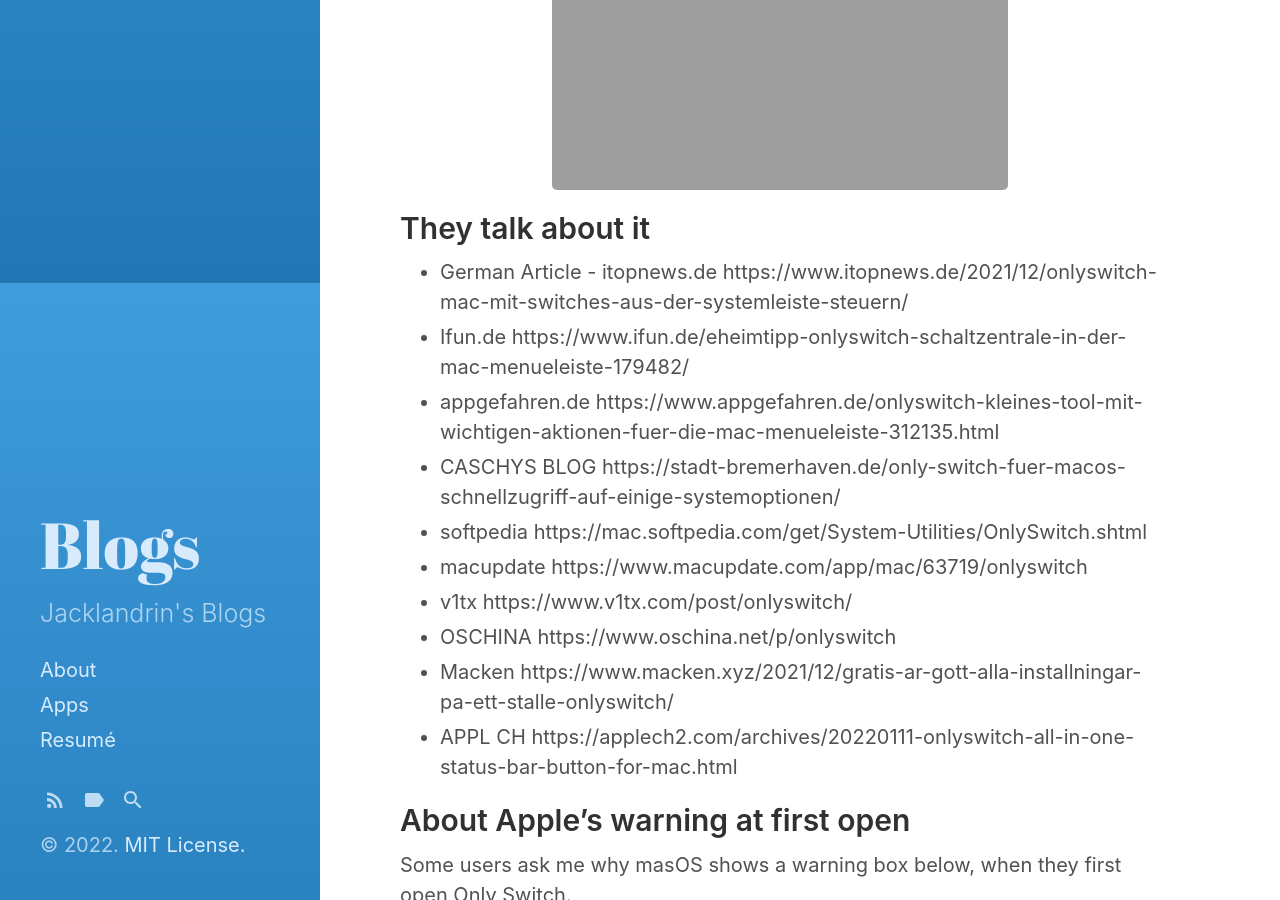
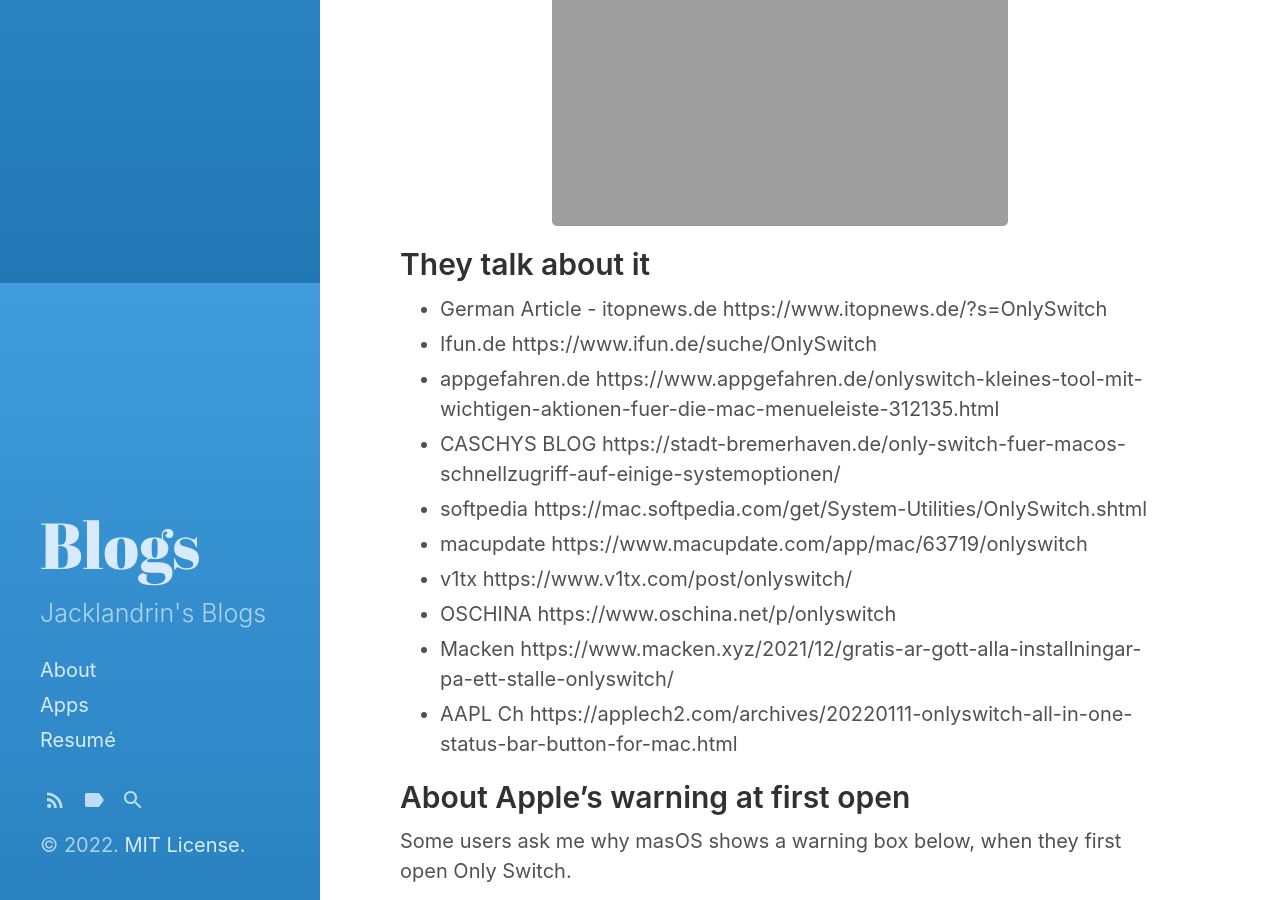
Before and after one commit to jacklandrin/jacklandrin.github.io, a Jekyll site: the page built from _posts/Blogs/post/2021/2021-12-01-onlyswitch.md, in a window 1280 px wide and 900 px high, scrolled down 5117 px. Built offline with Jekyll 4.4.1, drawn with Linux system fonts in a browser that asks for light colours; some of the changed lines change nothing that is shown; some of the changed text lies outside the part shown.

Commit message:
update onlyswitch

````diff
--- a/_posts/Blogs/post/2021/2021-12-01-onlyswitch.md
+++ b/_posts/Blogs/post/2021/2021-12-01-onlyswitch.md
@@ -23,7 +23,7 @@
 brew install only-switch
 ```
 ## Manually Download
-[**Download the app**](https://github.com/jacklandrin/OnlySwitch/releases/download/release_2.0/OnlySwitch.dmg)
+[**Download the app**](https://github.com/jacklandrin/OnlySwitch/releases/download/release_2.1/OnlySwitch.dmg)
 
 ## What's the OnlySwitch?
 OnlySwitch provides a series of toggle switches to simply your routine work, such as Hiden desktop icons, dark mode and hide ugly notch of new Mackbook Pro. The switches show on your statusbar, you can easily control them.
@@ -60,6 +60,7 @@
 | Pomodoro timer           | finish            |
 | Small launchpad icon     | finish            |
 | Mute mic                 | finish            |
+| Show Finder pathbar      | finish            |
 | Low power mode           | require password  |
 | Hide notch               | exist some issues |
 
@@ -106,7 +107,7 @@
 Since Version 2.0, keyboard shortcuts can be set for Shortcuts.
 
 <p align="center">
-<img alt="Sits in the status bar" src="http://www.jacklandrin.com/wp-content/uploads/2022/01/shortcutskeyboard.png" width="60%" align="center" />
+<img alt="Sits in the status bar" src="https://www.jacklandrin.com/wp-content/uploads/2022/01/sharedshortcuts.png" width="60%" align="center" />
 </p>
 
 OnlySwitch offers some Shortcus actions since Version 1.8. For example, you can config your own dark mode switch. (**Set Appearance** action by Shortcuts can also set dark mode, but the appearance status cannot be detected. So, OnlySwitch provides a set dark mode action)
@@ -125,8 +126,8 @@
 </p>
 
 ## They talk about it
-* German Article - itopnews.de https://www.itopnews.de/2021/12/onlyswitch-mac-mit-switches-aus-der-systemleiste-steuern/
-* Ifun.de https://www.ifun.de/eheimtipp-onlyswitch-schaltzentrale-in-der-mac-menueleiste-179482/
+* German Article - itopnews.de https://www.itopnews.de/?s=OnlySwitch
+* Ifun.de https://www.ifun.de/suche/OnlySwitch
 * appgefahren.de https://www.appgefahren.de/onlyswitch-kleines-tool-mit-wichtigen-aktionen-fuer-die-mac-menueleiste-312135.html
 * CASCHYS BLOG https://stadt-bremerhaven.de/only-switch-fuer-macos-schnellzugriff-auf-einige-systemoptionen/
 * softpedia https://mac.softpedia.com/get/System-Utilities/OnlySwitch.shtml
@@ -134,7 +135,7 @@
 * v1tx https://www.v1tx.com/post/onlyswitch/
 * OSCHINA https://www.oschina.net/p/onlyswitch
 * Macken https://www.macken.xyz/2021/12/gratis-ar-gott-alla-installningar-pa-ett-stalle-onlyswitch/
-* APPL CH https://applech2.com/archives/20220111-onlyswitch-all-in-one-status-bar-button-for-mac.html
+* AAPL Ch https://applech2.com/archives/20220111-onlyswitch-all-in-one-status-bar-button-for-mac.html
 
 ## About Apple's warning at first open
 Some users ask me why masOS shows a warning box below, when they first open Only Switch.
@@ -167,6 +168,16 @@
 * Sound Source: [mixkit](https://mixkit.co)
 * [KeyboardShortcuts](https://github.com/sindresorhus/KeyboardShortcuts)
 
+## Contributors
+
+@C0d3Br3aker for German translation
+
+@milotype for Croatian translation
+
+@berkbatuhans for Turkish translation
+
+@wrngwrld for volume slider of radio player
+
 ## License
 MIT
 ## Donate
````
